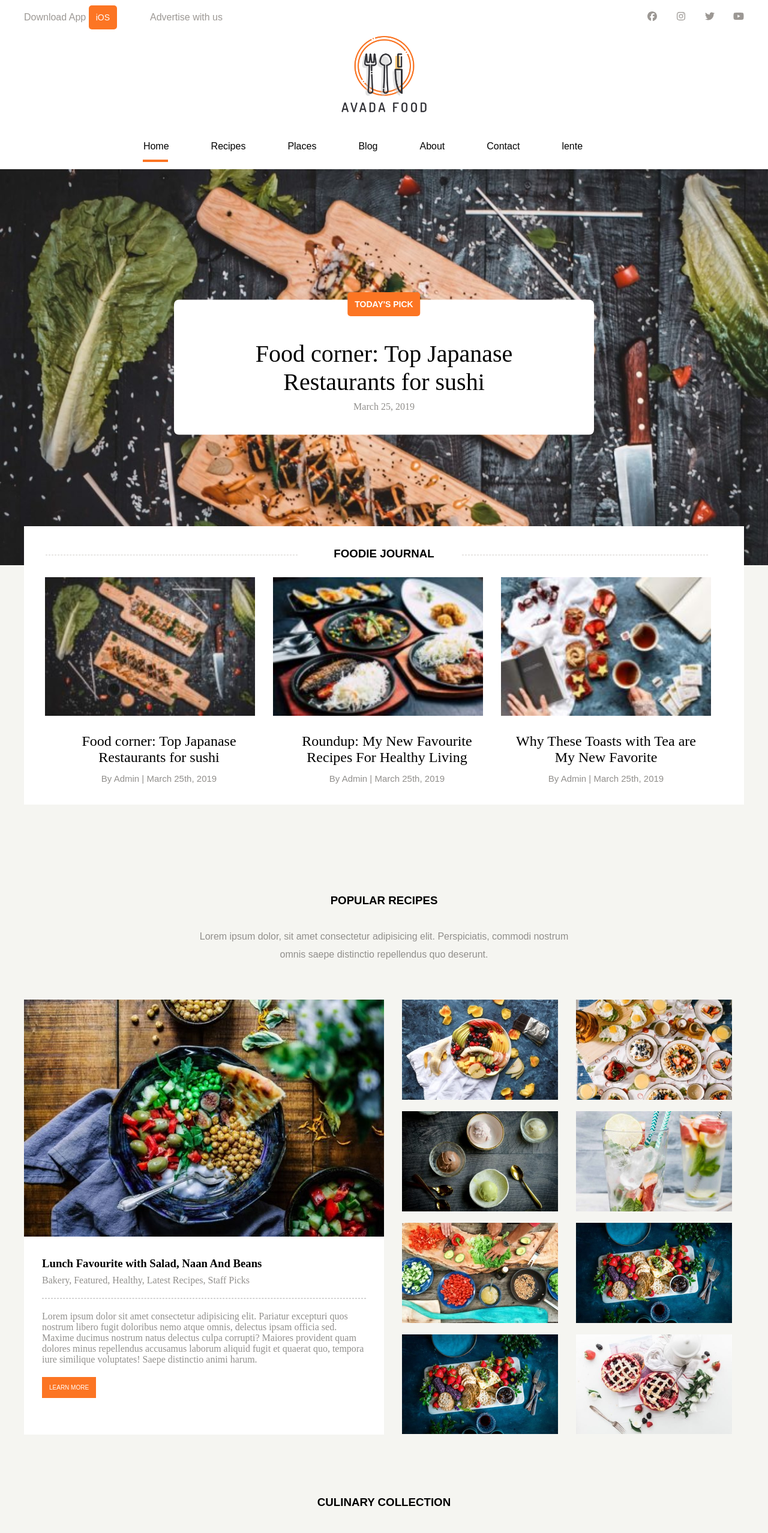
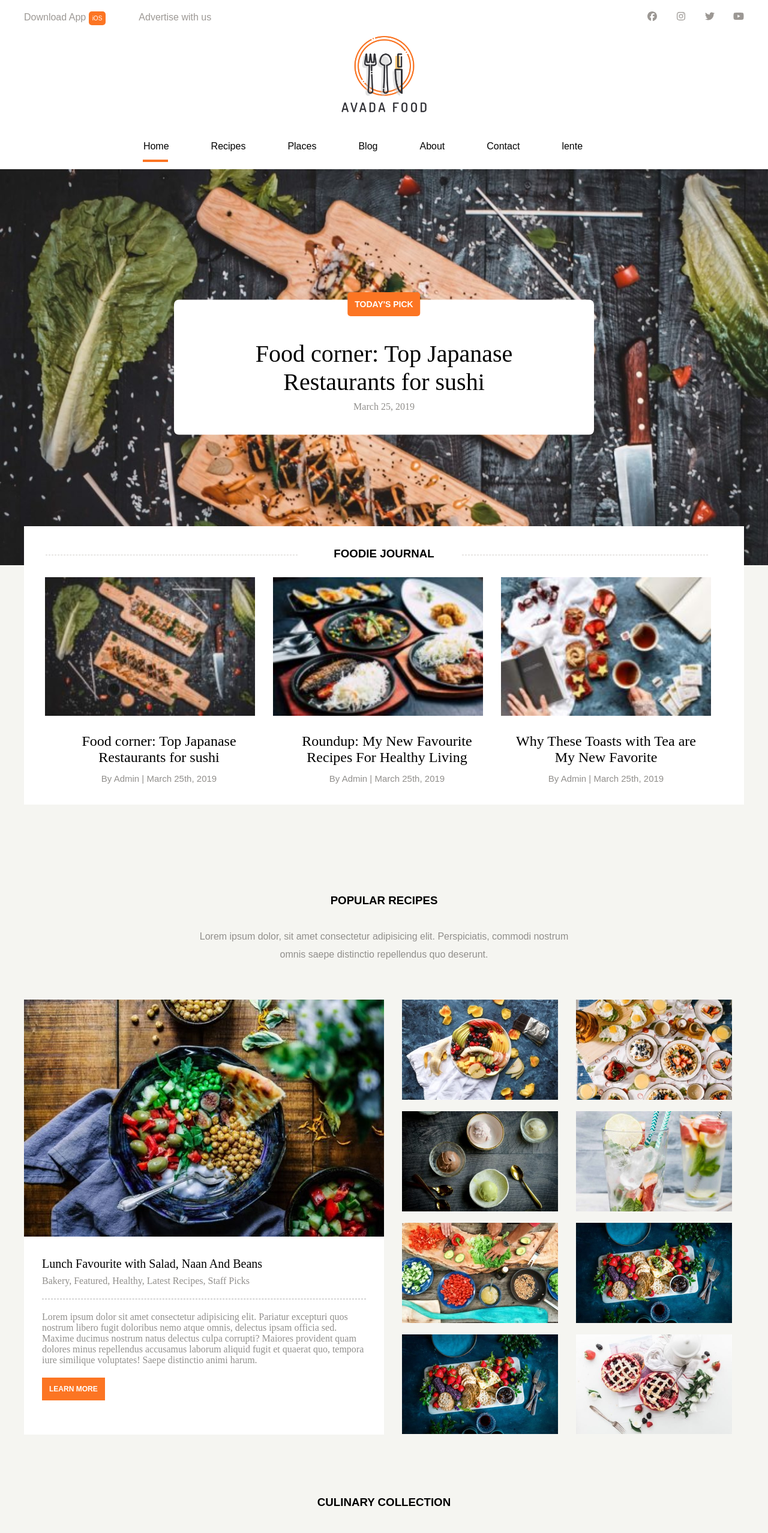
Before and after one commit to RiccardoMarino00/proj-html-vuejs, a Vue app: page / in a window 1280 px wide. Shown: the top 2555 px of the page at 60% size. Built offline with nearby package versions, Linux system fonts and the light colour scheme.

Commit message:
Fixed: ios badge and some bug

```diff
--- a/src/components/FooterComponent.vue
+++ b/src/components/FooterComponent.vue
@@ -19,7 +19,7 @@ export default{
     <section>
         <div class="container-md text-center">
             <div class="grid">
-                <div class="col-25 text-left">
+                <div class="col-25 br text-left">
                     <img  src="/src/assets/avada-food-logo-mob-2x-200x87.png" alt="">
                     <ul class="flex">
                         <li class="li-social"><a href="#"><font-awesome-icon class="icon-social-col text-lightgray" :icon="['fab', 'facebook-f']" /></a></li>
@@ -28,12 +28,12 @@ export default{
                         <li class="li-social"><a href="#"><font-awesome-icon class="icon-social-col text-lightgray" :icon="['fab', 'youtube']" /></a></li>
                     </ul>
                 </div>
-                <div class="col-25 text-left">
+                <div class="col-25 br text-left">
                     <ul class="ul-footer">
                         <menuFooter v-for="item in store.footerMenu" :key="item" :menuItemFooter="item" />
                     </ul>
                 </div>
-                <div class="col-25 text-left">
+                <div class="col-25 br text-left">
                     <p class="color-orange mb">CONTACT</p>
                     <div class="row">
                         <font-awesome-icon class="icon-footer text-lightgray" :icon="['fas', 'location-dot']" />
@@ -61,6 +61,7 @@ export default{
 
 .container-md{
     margin-top: 70px;
+    margin-bottom: 70px;
 }
 
 
@@ -71,11 +72,17 @@ export default{
 
 }
 
+.br{
+    border-right: 1px dotted lightgray;
+}
+
 .row{
     display: flex;
 }
 .col-25{
     width: 100%;
+    padding-left: 50px;
+
 }
 
 .flex{
@@ -121,6 +128,8 @@ export default{
 .bg{
     background-color: #f5f5f1;
     padding: 25px;
+    font-family: Arial, Helvetica, sans-serif;
+    font-size: 12px;
 }
 
 </style>
--- a/src/components/FreeBookComponent.vue
+++ b/src/components/FreeBookComponent.vue
@@ -74,6 +74,6 @@ export default{
 }
 
 .img {
-  width: 409px;
+  width: 368px;
 }
 </style>
--- a/src/components/HeaderComponent.vue
+++ b/src/components/HeaderComponent.vue
@@ -24,7 +24,7 @@ export default{
             <div class="row">
                 <div>
                     <ul class="header-download">
-                        <li class="li-download"><a href="#">Download App</a> <span class="badge">iOS</span></li>
+                        <li class="li-download"><a href="#">Download App</a> <span class="badge-ios">iOS</span></li>
                         <li class="li-advertise"><a href="#">Advertise with us</a></li>
                     </ul>
                 </div>
@@ -56,5 +56,10 @@ export default{
 </template>
 
 <style lang="scss" scoped>
- @use '/style/partials/HeaderStyle.scss'
+ @use '/style/partials/HeaderStyle.scss';
+
+//  .badge-ios{
+//     padding: 10px;
+//     font-size: 10px;
+// }
 </style>
--- a/src/components/SaladComponent.vue
+++ b/src/components/SaladComponent.vue
@@ -11,7 +11,7 @@ export default{
                 <div class="col-50 card">
                     <img src="/src/assets/Yogurt-Nan-600x395.jpg" alt="">
                     <div class="body-card">
-                        <h3>Lunch Favourite with Salad, Naan And Beans</h3>
+                        <p class="size-font">Lunch Favourite with Salad, Naan And Beans</p>
                         <p class="text-lightgray bakery-card">Bakery,  Featured,  Healthy,  Latest Recipes,  Staff Picks</p>
                         <hr style="margin-bottom: 20px; border-color: lightgray; border-style: dashed;">
                         <p class="text-lightgray">Lorem ipsum dolor sit amet consectetur adipisicing elit. Pariatur excepturi quos nostrum libero fugit doloribus nemo atque omnis, delectus ipsam officia sed. Maxime ducimus nostrum natus delectus culpa corrupti? Maiores provident quam dolores minus repellendus accusamus laborum aliquid fugit et quaerat quo, tempora iure similique voluptates! Saepe distinctio animi harum.</p>
@@ -79,9 +79,10 @@ export default{
     color: white;
     padding: 12px;
     border: none;
-    font-size: 10px;
-    font-weight: 500;
+    font-size: 12px;
+    font-weight: 700;
     margin-top: 20px;
+    font-family: Arial, Helvetica, sans-serif;
 }
 
 .list-img{
--- a/style/general.scss
+++ b/style/general.scss
@@ -10,7 +10,7 @@
     margin: 0 auto;
 }
 
-.badge{
+.badge-ios{
     font-size: 10px;
     color: white;
     background-color: rgb(252, 117, 35) ;
@@ -26,6 +26,10 @@
 .badge{
     padding: 12px;
     font-size: 14px;
+    color: white;
+    background-color: rgb(252, 117, 35) ;
+    border-radius: 5px;
+    border: none;
 }
 
 .text-center{
```
